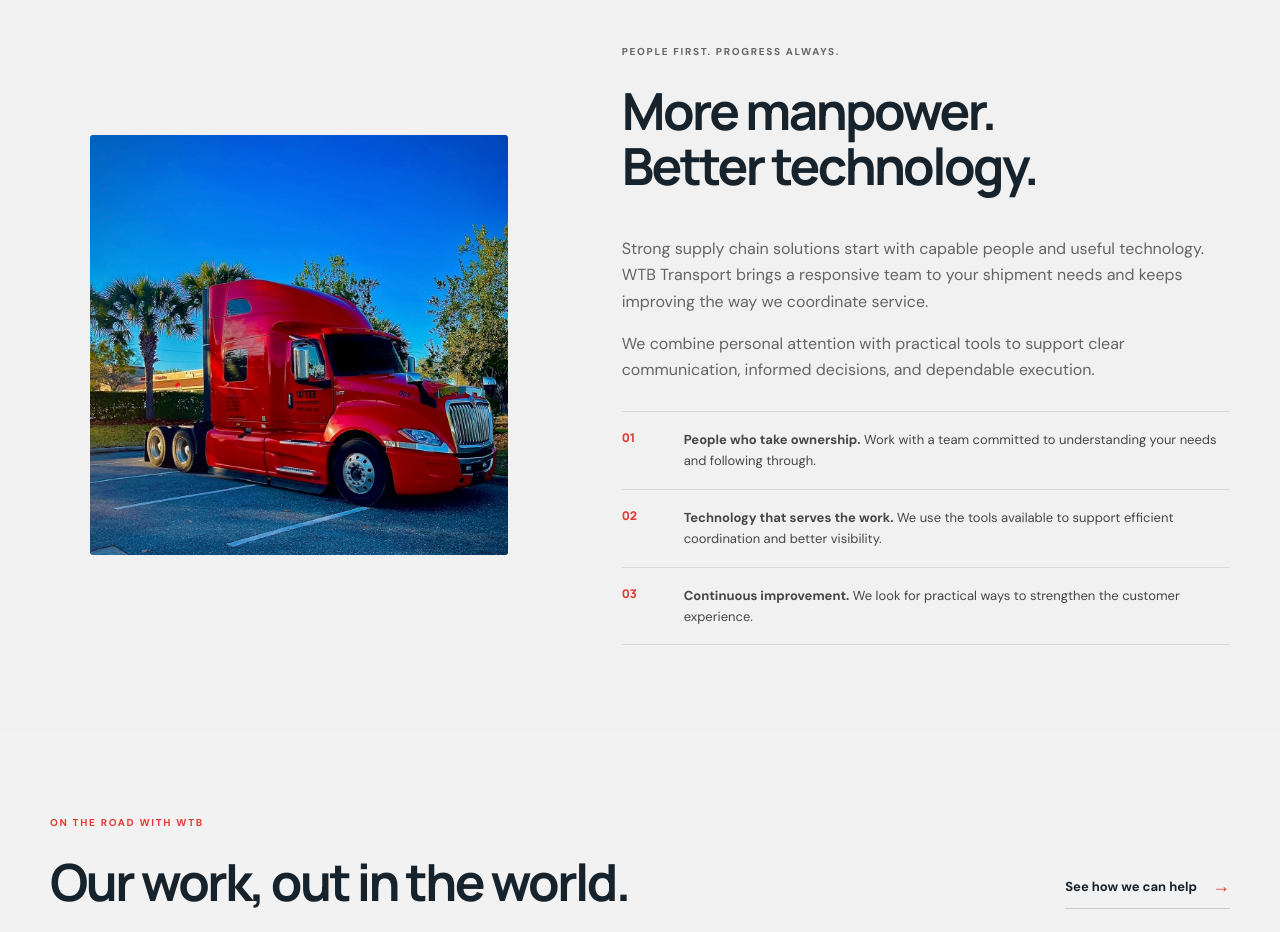
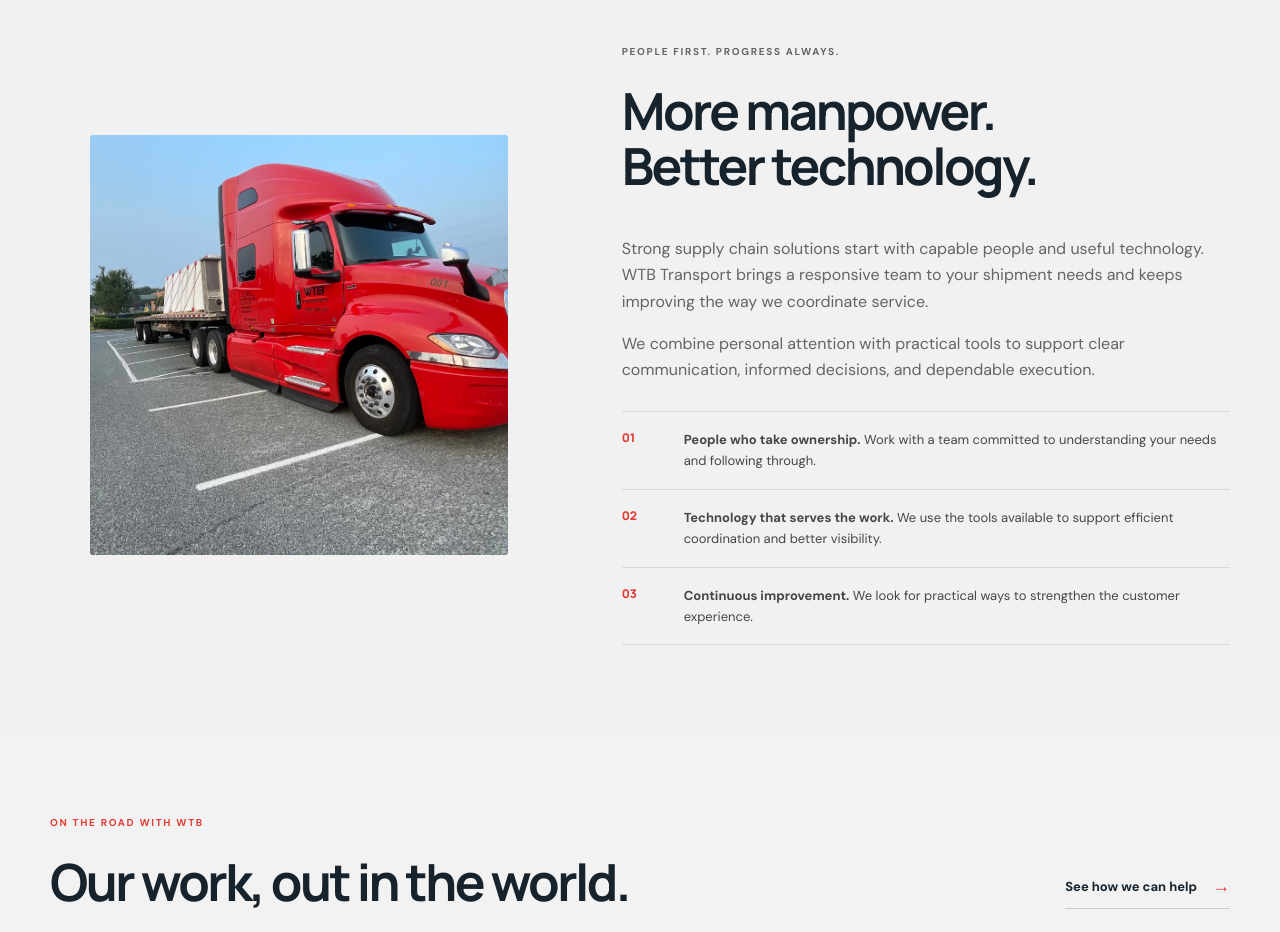
Before and after one commit to wtbtransport/wtbtransport-website, a plain HTML site: page index.html in a window 1280 px wide. Shown: the part 2860-3792 px from the top of the page. Drawn offline with Linux system fonts and the light colour scheme.

Commit message:
Replace overprocessed homepage photo
Co-authored-by: Copilot <223556219+Copilot@users.noreply.github.com>

```diff
--- a/index.html
+++ b/index.html
@@ -25,7 +25,7 @@
     <section class="solutions-section"><div class="container solutions-grid"><div class="solutions-copy"><p class="eyebrow eyebrow-dark">SMART, PRACTICAL LOGISTICS</p><h2>Solutions for the challenges that keep your business moving.</h2><p>Every logistics challenge is different. WTB Transport works with you to understand your needs and identify a practical transportation solution. Whether you’re coordinating a complex shipment or looking for a more dependable way to move freight, our team brings industry experience and a commitment to customer service.</p><p>We focus on helping you simplify shipment coordination and keep your operation moving efficiently.</p><a class="text-link" href="contact.html">Talk with our team <span aria-hidden="true">→</span></a></div><figure class="solutions-image"><img src="solutions-truck-cleaned.jpg" alt="Orange WTB Transport truck and trailer parked outside a warehouse" loading="lazy"><figcaption>EXPERIENCE THAT MOVES WITH YOU</figcaption></figure></div></section>
     <section class="shipping-band"><div class="container shipping-inner"><div><p class="eyebrow">READY WHEN YOU ARE</p><h2>Have freight to move?</h2></div><a class="button shipping-button" href="services.html">Explore our services <span aria-hidden="true">→</span></a></div></section>
     <section class="services-preview section-pad"><div class="container"><div class="section-heading"><div><p class="eyebrow eyebrow-dark">HOW WE MOVE</p><h2>Transportation that<br>works for your business.</h2></div><a class="text-link" href="services.html">All services <span aria-hidden="true">→</span></a></div><div class="service-grid"><article class="service-card"><span class="service-number">01</span><div class="service-icon" aria-hidden="true">▰</div><h3>Asset-based freight</h3><p>Dependable capacity and hands-on attention, backed by an experienced transportation team.</p><a href="services.html#asset-based">Learn more <span aria-hidden="true">→</span></a></article><article class="service-card"><span class="service-number">02</span><div class="service-icon" aria-hidden="true">⌖</div><h3>Regional &amp; nationwide</h3><p>Midwest roots with service coverage extending throughout the contiguous United States.</p><a href="services.html#coverage">Learn more <span aria-hidden="true">→</span></a></article><article class="service-card"><span class="service-number">03</span><div class="service-icon" aria-hidden="true">◷</div><h3>Responsive coordination</h3><p>Clear communication and a team that stays engaged as your shipment moves.</p><a href="services.html#coordination">Learn more <span aria-hidden="true">→</span></a></article></div></div></section>
-    <section class="people-tech"><div class="container people-tech-grid"><figure class="people-tech-photo"><img src="IMG_0915.jpg" alt="Red WTB Transport tractor parked outdoors" loading="lazy"></figure><div class="people-tech-copy"><p class="eyebrow eyebrow-dark">PEOPLE FIRST. PROGRESS ALWAYS.</p><h2>More manpower.<br>Better technology.</h2><p>Strong supply chain solutions start with capable people and useful technology. WTB Transport brings a responsive team to your shipment needs and keeps improving the way we coordinate service.</p><p>We combine personal attention with practical tools to support clear communication, informed decisions, and dependable execution.</p><div class="people-tech-list"><div><b>01</b><span><strong>People who take ownership.</strong> Work with a team committed to understanding your needs and following through.</span></div><div><b>02</b><span><strong>Technology that serves the work.</strong> We use the tools available to support efficient coordination and better visibility.</span></div><div><b>03</b><span><strong>Continuous improvement.</strong> We look for practical ways to strengthen the customer experience.</span></div></div></div></div></section>
+    <section class="people-tech"><div class="container people-tech-grid"><figure class="people-tech-photo"><img src="IMG_0685.jpg" alt="Red WTB Transport tractor parked outdoors" loading="lazy"></figure><div class="people-tech-copy"><p class="eyebrow eyebrow-dark">PEOPLE FIRST. PROGRESS ALWAYS.</p><h2>More manpower.<br>Better technology.</h2><p>Strong supply chain solutions start with capable people and useful technology. WTB Transport brings a responsive team to your shipment needs and keeps improving the way we coordinate service.</p><p>We combine personal attention with practical tools to support clear communication, informed decisions, and dependable execution.</p><div class="people-tech-list"><div><b>01</b><span><strong>People who take ownership.</strong> Work with a team committed to understanding your needs and following through.</span></div><div><b>02</b><span><strong>Technology that serves the work.</strong> We use the tools available to support efficient coordination and better visibility.</span></div><div><b>03</b><span><strong>Continuous improvement.</strong> We look for practical ways to strengthen the customer experience.</span></div></div></div></div></section>
     <section class="photo-gallery"><div class="container"><div class="photo-gallery-heading"><div><p class="eyebrow eyebrow-dark">ON THE ROAD WITH WTB</p><h2>Our work, out in the world.</h2></div><a class="text-link" href="services.html">See how we can help <span aria-hidden="true">→</span></a></div><div class="photo-grid"><figure class="photo-tile"><img src="fleet-row.jpg" alt="Row of WTB Transport tractors parked in the fleet yard" loading="lazy"><figcaption>WTB TRANSPORT · BUILT TO DELIVER</figcaption></figure><figure class="photo-tile"><img src="IMG_0919.jpg" alt="Red WTB Transport truck and trailer parked outdoors" loading="lazy"><figcaption>DEPENDABLE FLEET</figcaption></figure><figure class="photo-tile"><img src="ready-for-the-road.jpg" alt="Orange WTB Transport tractor parked outside" loading="lazy"><figcaption>READY FOR THE ROAD</figcaption></figure><figure class="photo-tile"><img src="flatbed-fleet-cleaned.jpg" alt="WTB Transport tractor with a flatbed trailer" loading="lazy"><figcaption>FLATBED TRANSPORT</figcaption></figure><figure class="photo-tile"><img src="coast-to-coast.jpg" alt="Red WTB Transport truck and trailer in front of snowy mountains" loading="lazy"><figcaption>COAST TO COAST</figcaption></figure><figure class="photo-tile"><img src="wtb-cab-door.jpg" alt="WTB Transport truck beside the highway" loading="lazy"><figcaption>HAULING WITH INTEGRITY</figcaption></figure></div></div></section>
     <section class="trust-band trust-band-video"><video class="trust-video" src="truck-on-road.mp4" poster="truck-on-road-poster.jpg" autoplay muted loop playsinline aria-hidden="true"></video><div class="container trust-inner"><div><p class="eyebrow">A TRACK RECORD YOU CAN TRUST</p><h2>Experience in every mile.</h2></div><div class="trust-stats"><div><strong>5,000+</strong><span>shipments delivered</span></div><div><strong>48</strong><span>states served</span></div><div><strong>2019</strong><span>founded in Cleveland</span></div></div></div></section>
     <section class="closing-cta section-pad"><div class="container closing-inner"><div><p class="eyebrow eyebrow-dark">LET’S GET YOUR FREIGHT MOVING</p><h2>Looking for a carrier<br>you can rely on?</h2></div><a class="button button-red" href="quote.html">Start a quote <span aria-hidden="true">→</span></a></div></section>
```
